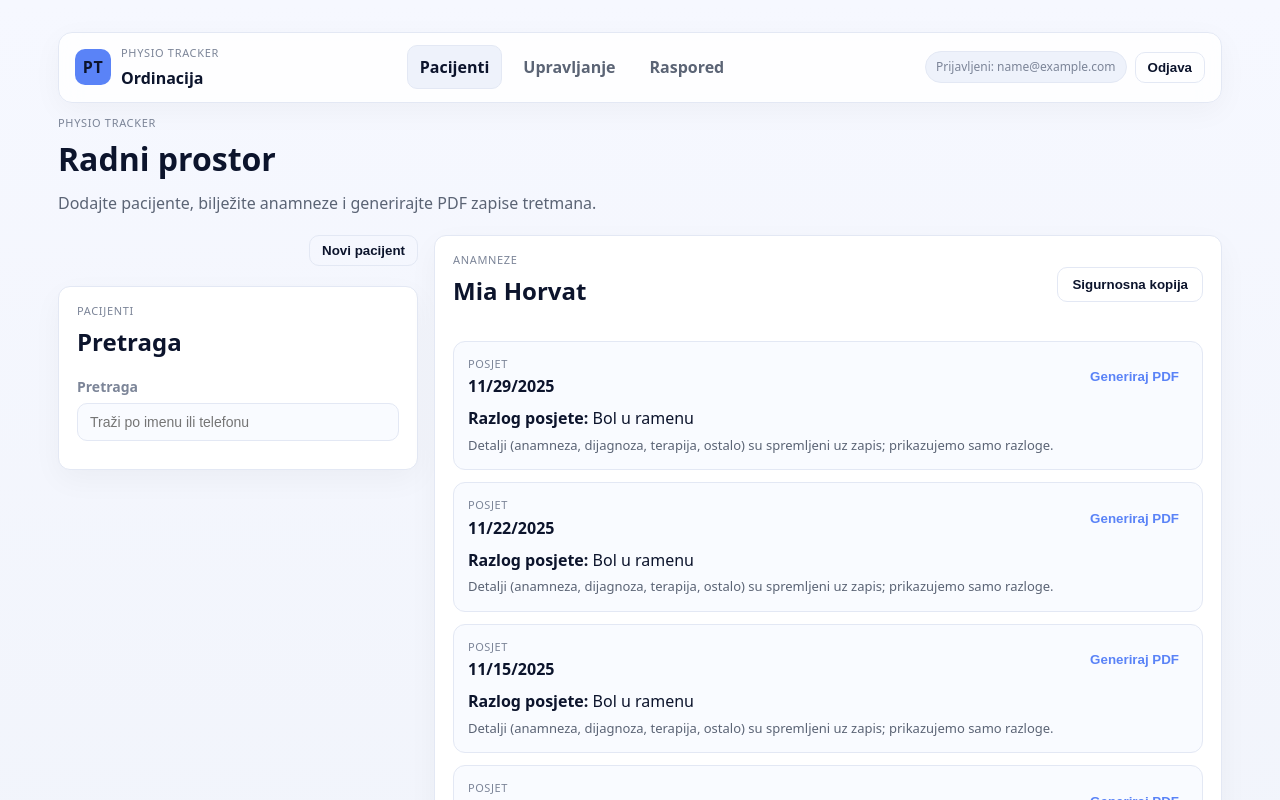
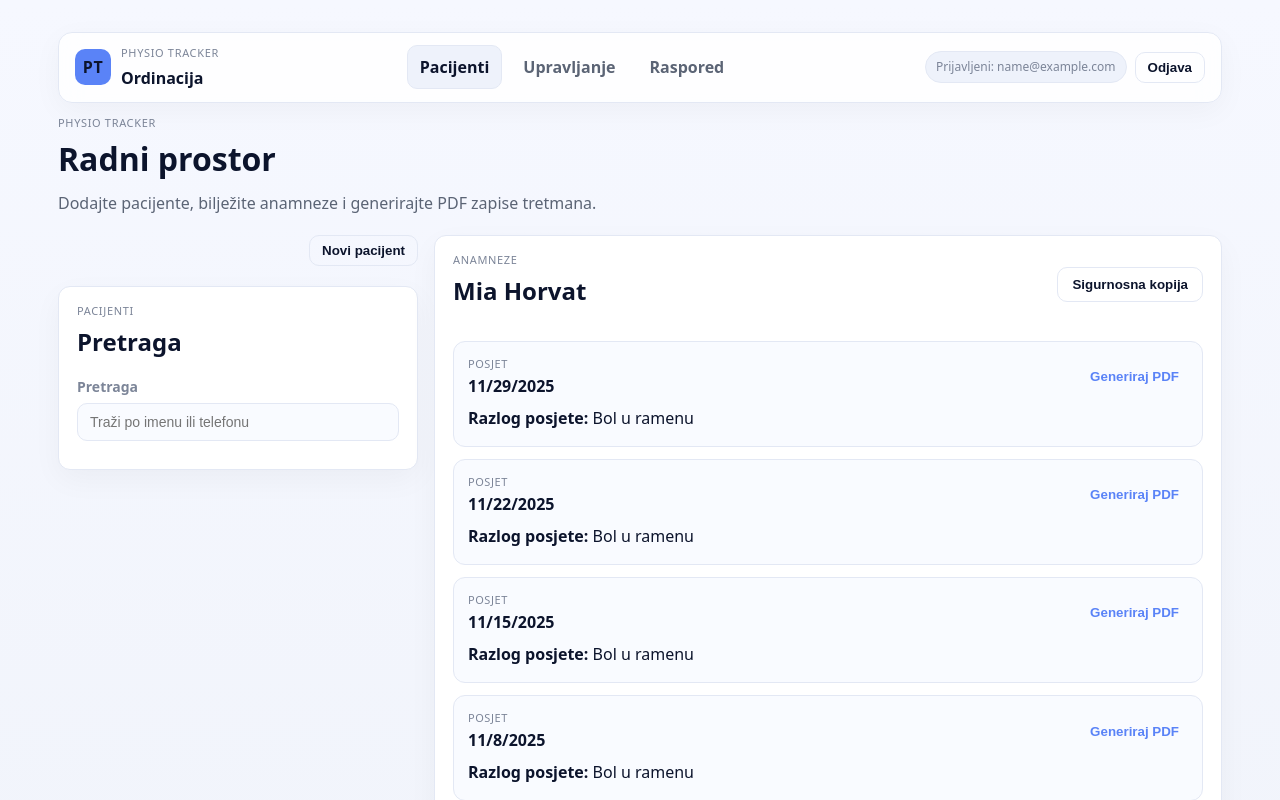
Before and after one commit to OPetricevic/physio-tracker, a React (Vite) app in the folder frontend/: page /login in a window 1280 px wide. Both pictures are taken after typing "name@example.com", "Sample123" into the empty fields and a click on the button "Prijavi se". Shown: the top 800 px of the page. Built offline with nearby package versions, Linux system fonts and the light colour scheme; a web font is replaced by a local one.

Commit message:
refactor: show only visit reason without extra note

```diff
--- a/frontend/src/components/AnamnesisPanel.tsx
+++ b/frontend/src/components/AnamnesisPanel.tsx
@@ -89,9 +89,6 @@ export function AnamnesisPanel({
               <strong>Razlog posjete: </strong>
               {entry.visitReason || 'Nije unesen'}
             </p>
-            <p className="muted-small" style={{ marginTop: 4 }}>
-              Detalji (anamneza, dijagnoza, terapija, ostalo) su spremljeni uz zapis; prikazujemo samo razloge.
-            </p>
           </article>
         ))}
         {anamneses.length > 0 && (
```
